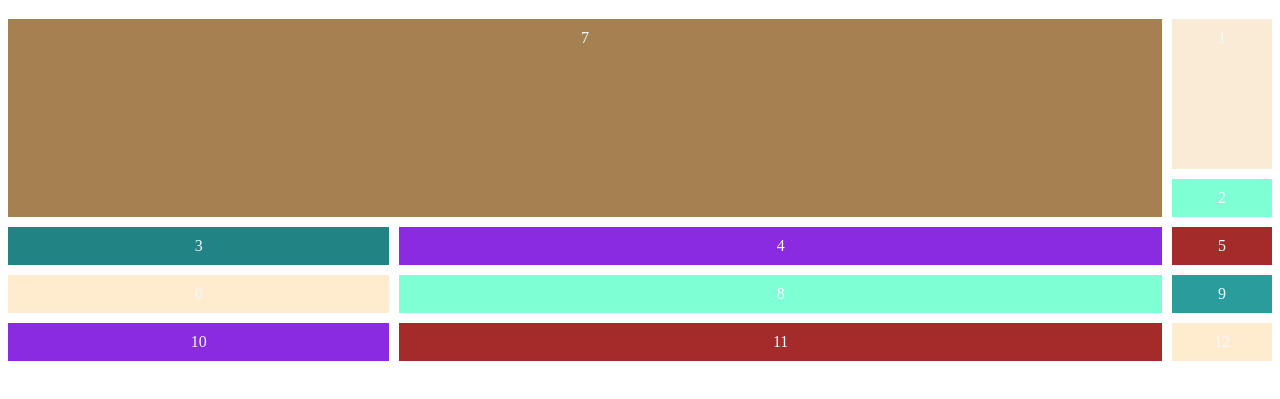
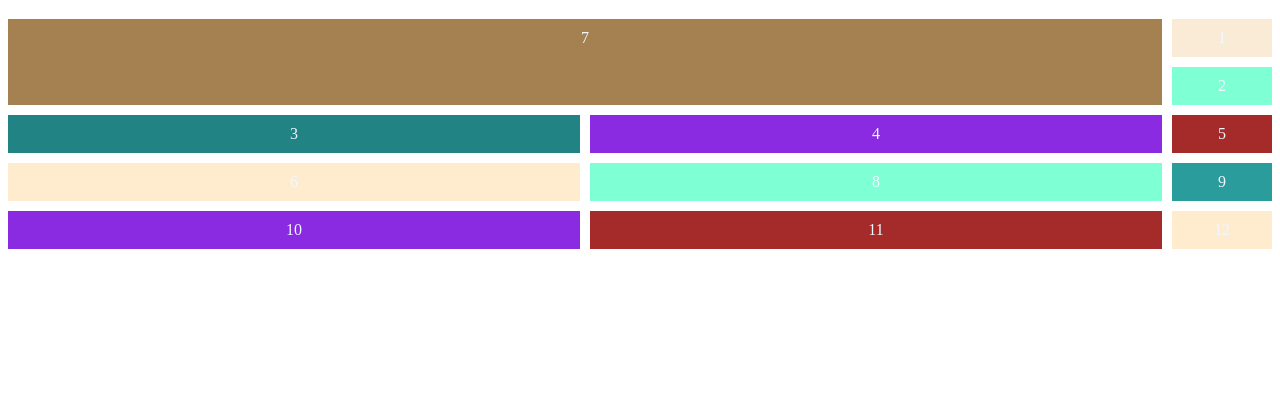
Before and after one commit to Rinataeva/week_6, a plain HTML site: page practice/grid_practice.html in a window 1280 px wide. Shown: the part 61-460 px from the top of the page. Drawn offline with Linux system fonts and the light colour scheme.

Commit message:
grid column rows size

```diff
--- a/practice/grid_practice.html
+++ b/practice/grid_practice.html
@@ -13,12 +13,12 @@
       }
       .containter {
         display: grid;
-              grid-template-columns: 1fr 2fr 100px;
-              grid-template-rows: 150px; 250px 100px;
+        grid-template-columns: 1fr 1fr 100px;
+        grid-template-rows: 1 fr 1 fr 100px;
         grid-gap: 10px;
       }
       /* Ячейки сдвигают границы по линиям через слэш */
-            .cell7{
+      .cell7 {
         grid-column: 1/3;
         grid-row: 1/3;
       }
```
Lines whose indentation alone changed are shown as unchanged.
